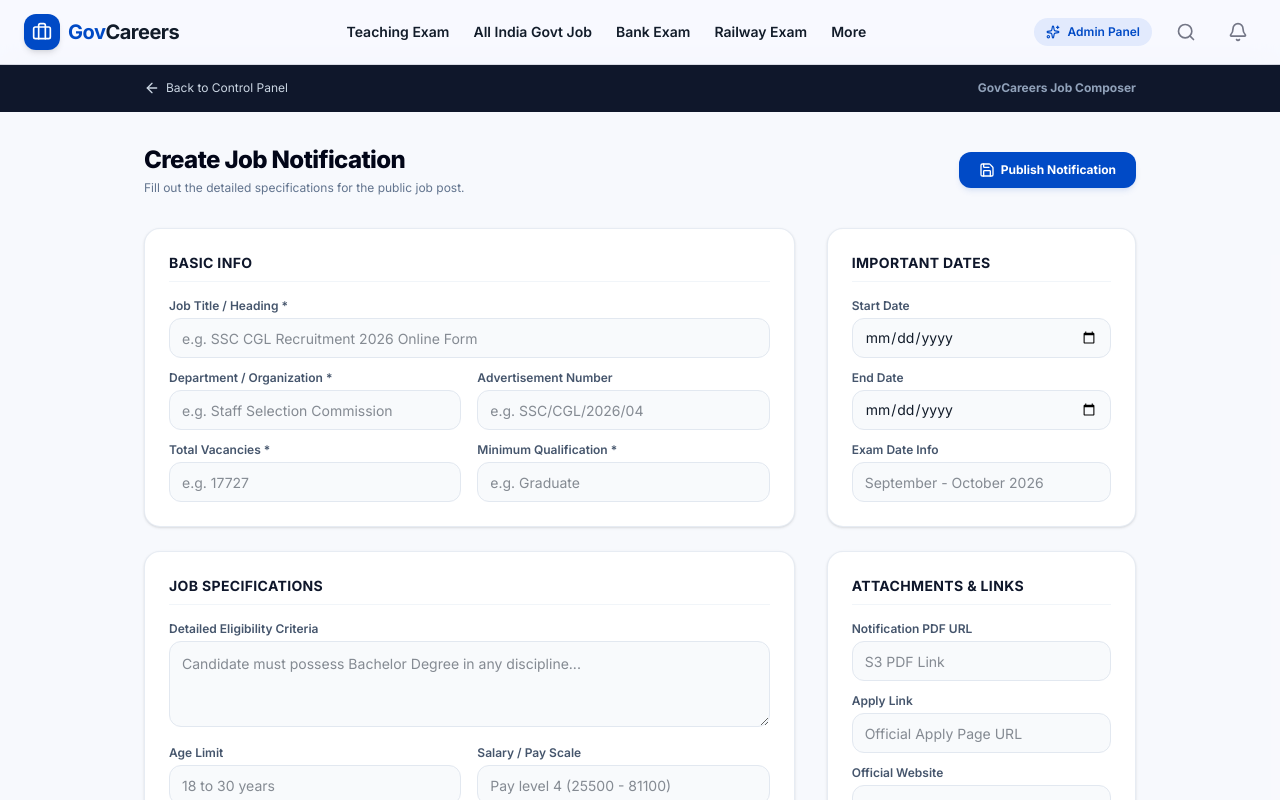
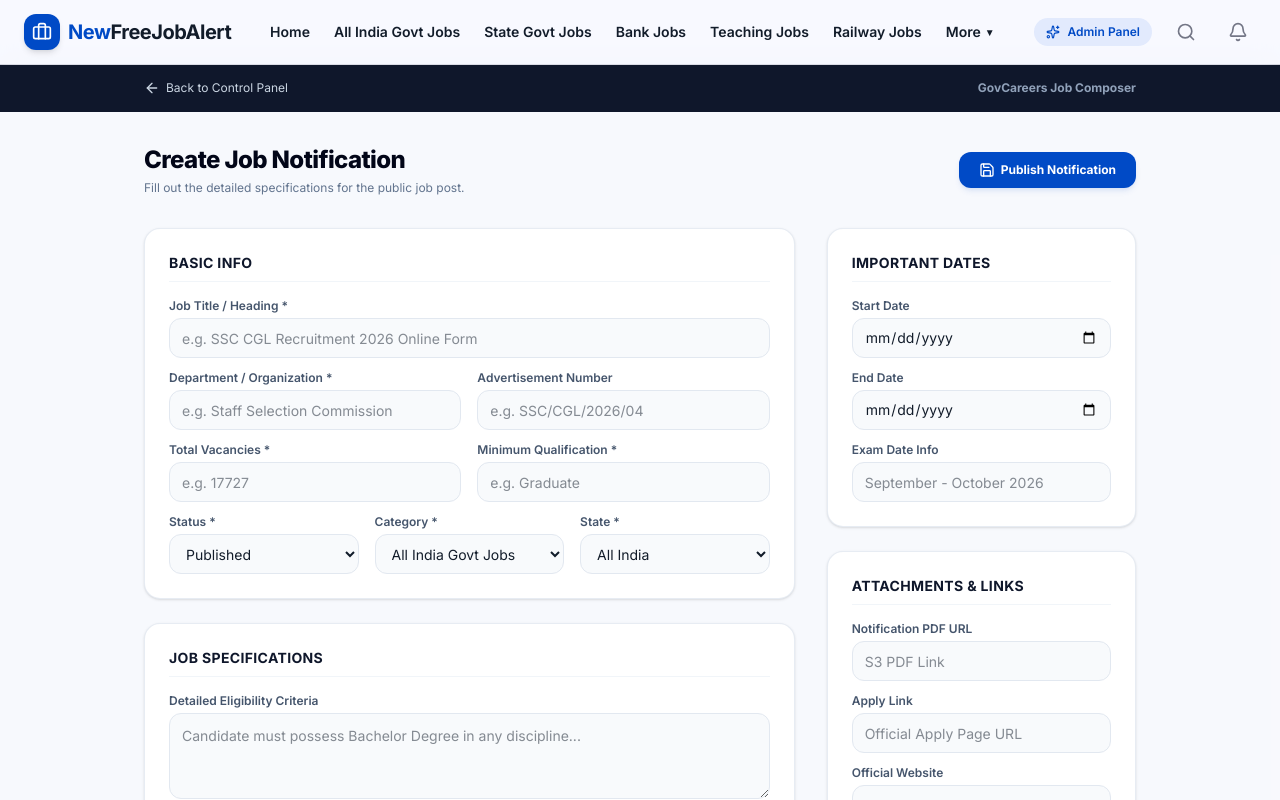
Before and after one commit to poonambheel786-oss/newfreejobalerts, a Next.js app: page /control-panel/jobs/new in a window 1280 px wide. Shown: the top 800 px of the page. Built offline with nearby package versions, Linux system fonts and the light colour scheme.

Commit message:
feat: brand updates to NewFreeJobAlert and added custom selectors for state and category

```diff
--- a/package.json
+++ b/package.json
@@ -34,5 +34,8 @@
     "supabase": "^2.109.1",
     "tailwindcss": "^4",
     "typescript": "^5"
+  },
+  "prisma": {
+    "seed": "npx tsx prisma/seed.ts"
   }
 }
--- /dev/null
+++ b/prisma/seed.mjs
@@ -0,0 +1,68 @@
+import { PrismaClient } from '../src/generated/prisma/client/index.js'
+import { Pool } from 'pg'
+import { PrismaPg } from '@prisma/adapter-pg'
+import dotenv from 'dotenv'
+
+dotenv.config()
+
+const pool = new Pool({ connectionString: process.env.DATABASE_URL })
+const adapter = new PrismaPg(pool)
+const prisma = new PrismaClient({ adapter })
+
+const statesList = [
+  "All India", "Andhra Pradesh", "Arunachal Pradesh", "Assam", "Bihar",
+  "Chhattisgarh", "Goa", "Gujarat", "Haryana", "Himachal Pradesh",
+  "Jharkhand", "Karnataka", "Kerala", "Madhya Pradesh", "Maharashtra",
+  "Manipur", "Meghalaya", "Mizoram", "Nagaland", "Odisha", "Punjab",
+  "Rajasthan", "Sikkim", "Tamil Nadu", "Telangana", "Tripura",
+  "Uttar Pradesh", "Uttarakhand", "West Bengal", "Andaman and Nicobar Islands",
+  "Chandigarh", "Dadra and Nagar Haveli and Daman and Diu", "Delhi (NCT)",
+  "Jammu and Kashmir", "Ladakh", "Lakshadweep", "Puducherry"
+]
+
+const categoriesList = [
+  "All India Govt Jobs", "State Govt Jobs", "Nursing Jobs", "Bank Jobs",
+  "Teaching Jobs", "Railway Jobs", "Engineering Jobs", "Police/Defence Jobs",
+  "Agriculture Jobs", "College Entrance Exams"
+]
+
+async function main() {
+  console.log('Seeding states...')
+  for (const name of statesList) {
+    const slug = name.toLowerCase().replace(/[^a-z0-9]+/g, '-')
+    await prisma.state.upsert({
+      where: { slug },
+      update: { name },
+      create: { name, slug }
+    })
+  }
+
+  console.log('Seeding categories...')
+  for (const name of categoriesList) {
+    const slug = name.toLowerCase().replace(/[^a-z0-9]+/g, '-')
+    await prisma.category.upsert({
+      where: { slug },
+      update: { name },
+      create: { name, slug }
+    })
+  }
+
+  // Create a default department
+  console.log('Seeding default department...')
+  await prisma.department.upsert({
+    where: { slug: 'general' },
+    update: { name: 'General Recruitment' },
+    create: { name: 'General Recruitment', slug: 'general' }
+  })
+
+  console.log('Database seeded successfully!')
+}
+
+main()
+  .catch((e) => {
+    console.error(e)
+    process.exit(1)
+  })
+  .finally(async () => {
+    await pool.end()
+  })
--- /dev/null
+++ b/prisma/seed.ts
@@ -0,0 +1,71 @@
+import { PrismaClient } from '../src/generated/prisma/client'
+import { Pool } from 'pg'
+import { PrismaPg } from '@prisma/adapter-pg'
+import dotenv from 'dotenv'
+
+dotenv.config()
+
+const pool = new Pool({
+  connectionString: process.env.DATABASE_URL,
+  ssl: { rejectUnauthorized: false }
+})
+const adapter = new PrismaPg(pool)
+const prisma = new PrismaClient({ adapter })
+
+const statesList = [
+  "All India", "Andhra Pradesh", "Arunachal Pradesh", "Assam", "Bihar",
+  "Chhattisgarh", "Goa", "Gujarat", "Haryana", "Himachal Pradesh",
+  "Jharkhand", "Karnataka", "Kerala", "Madhya Pradesh", "Maharashtra",
+  "Manipur", "Meghalaya", "Mizoram", "Nagaland", "Odisha", "Punjab",
+  "Rajasthan", "Sikkim", "Tamil Nadu", "Telangana", "Tripura",
+  "Uttar Pradesh", "Uttarakhand", "West Bengal", "Andaman and Nicobar Islands",
+  "Chandigarh", "Dadra and Nagar Haveli and Daman and Diu", "Delhi (NCT)",
+  "Jammu and Kashmir", "Ladakh", "Lakshadweep", "Puducherry"
+]
+
+const categoriesList = [
+  "All India Govt Jobs", "State Govt Jobs", "Nursing Jobs", "Bank Jobs",
+  "Teaching Jobs", "Railway Jobs", "Engineering Jobs", "Police/Defence Jobs",
+  "Agriculture Jobs", "College Entrance Exams"
+]
+
+async function main() {
+  console.log('Seeding states...')
+  for (const name of statesList) {
+    const slug = name.toLowerCase().replace(/[^a-z0-9]+/g, '-')
+    await prisma.state.upsert({
+      where: { slug },
+      update: { name },
+      create: { name, slug }
+    })
+  }
+
+  console.log('Seeding categories...')
+  for (const name of categoriesList) {
+    const slug = name.toLowerCase().replace(/[^a-z0-9]+/g, '-')
+    await prisma.category.upsert({
+      where: { slug },
+      update: { name },
+      create: { name, slug }
+    })
+  }
+
+  // Create a default department
+  console.log('Seeding default department...')
+  await prisma.department.upsert({
+    where: { slug: 'general' },
+    update: { name: 'General Recruitment' },
+    create: { name: 'General Recruitment', slug: 'general' }
+  })
+
+  console.log('Database seeded successfully!')
+}
+
+main()
+  .catch((e) => {
+    console.error(e)
+    process.exit(1)
+  })
+  .finally(async () => {
+    await pool.end()
+  })
--- a/src/app/control-panel/jobs/new/page.tsx
+++ b/src/app/control-panel/jobs/new/page.tsx
@@ -3,6 +3,23 @@
 import React, { useState } from "react";
 import Link from "next/link";
 import { ArrowLeft, Save, AlertCircle } from "lucide-react";
+
+const states = [
+  "All India", "Andhra Pradesh", "Arunachal Pradesh", "Assam", "Bihar",
+  "Chhattisgarh", "Goa", "Gujarat", "Haryana", "Himachal Pradesh",
+  "Jharkhand", "Karnataka", "Kerala", "Madhya Pradesh", "Maharashtra",
+  "Manipur", "Meghalaya", "Mizoram", "Nagaland", "Odisha", "Punjab",
+  "Rajasthan", "Sikkim", "Tamil Nadu", "Telangana", "Tripura",
+  "Uttar Pradesh", "Uttarakhand", "West Bengal", "Andaman and Nicobar Islands",
+  "Chandigarh", "Dadra and Nagar Haveli and Daman and Diu", "Delhi (NCT)",
+  "Jammu and Kashmir", "Ladakh", "Lakshadweep", "Puducherry"
+];
+
+const categories = [
+  "All India Govt Jobs", "State Govt Jobs", "Nursing Jobs", "Bank Jobs",
+  "Teaching Jobs", "Railway Jobs", "Engineering Jobs", "Police/Defence Jobs",
+  "Agriculture Jobs", "College Entrance Exams"
+];
 
 export default function CreateJobPage() {
   const [formData, setFormData] = useState({
@@ -24,12 +41,15 @@ export default function CreateJobPage() {
     pdfUrl: "",
     officialWebsite: "",
     applyLink: "",
+    status: "Published",
+    state: "All India",
+    category: "All India Govt Jobs"
   });
 
   const [loading, setLoading] = useState(false);
   const [success, setSuccess] = useState(false);
 
-  const handleChange = (e: React.ChangeEvent<HTMLInputElement | HTMLTextAreaElement>) => {
+  const handleChange = (e: React.ChangeEvent<HTMLInputElement | HTMLTextAreaElement | HTMLSelectElement>) => {
     setFormData({
       ...formData,
       [e.target.name]: e.target.value
@@ -155,6 +175,47 @@ export default function CreateJobPage() {
                         placeholder="e.g. Graduate"
                         className="w-full h-10 px-3 bg-slate-50 border border-slate-200 rounded-lg text-sm focus:bg-white focus:border-primary focus:outline-none transition-all"
                       />
+                    </div>
+                  </div>
+
+                  <div className="grid grid-cols-1 sm:grid-cols-3 gap-4">
+                    <div>
+                      <label className="block text-xs font-semibold text-slate-600 mb-1">Status *</label>
+                      <select
+                        name="status"
+                        value={formData.status}
+                        onChange={handleChange}
+                        className="w-full h-10 px-3 bg-slate-50 border border-slate-200 rounded-lg text-sm focus:bg-white focus:border-primary focus:outline-none transition-all"
+                      >
+                        <option value="Published">Published</option>
+                        <option value="Draft">Draft</option>
+                      </select>
+                    </div>
+                    <div>
+                      <label className="block text-xs font-semibold text-slate-600 mb-1">Category *</label>
+                      <select
+                        name="category"
+                        value={formData.category}
+                        onChange={handleChange}
+                        className="w-full h-10 px-3 bg-slate-50 border border-slate-200 rounded-lg text-sm focus:bg-white focus:border-primary focus:outline-none transition-all"
+                      >
+                        {categories.map((c) => (
+                          <option key={c} value={c}>{c}</option>
+                        ))}
+                      </select>
+                    </div>
+                    <div>
+                      <label className="block text-xs font-semibold text-slate-600 mb-1">State *</label>
+                      <select
+                        name="state"
+                        value={formData.state}
+                        onChange={handleChange}
+                        className="w-full h-10 px-3 bg-slate-50 border border-slate-200 rounded-lg text-sm focus:bg-white focus:border-primary focus:outline-none transition-all"
+                      >
+                        {states.map((s) => (
+                          <option key={s} value={s}>{s}</option>
+                        ))}
+                      </select>
                     </div>
                   </div>
                 </div>
--- a/src/app/layout.tsx
+++ b/src/app/layout.tsx
@@ -34,19 +34,28 @@ export default function RootLayout({
                   <div className="flex h-9 w-9 items-center justify-center rounded-lg bg-primary text-white shadow-md">
                     <Briefcase className="h-5 w-5" />
                   </div>
-                  <span>Gov<span className="text-on-background">Careers</span></span>
+                  <span>New<span className="text-on-background">FreeJobAlert</span></span>
                 </Link>
               </div>
 
               {/* Horizontal Category Navigation */}
               <div className="hidden lg:flex items-center gap-6">
-                <Link className="text-on-surface hover:text-primary font-semibold text-sm transition-colors" href="/jobs?category=teaching">Teaching Exam</Link>
-                <Link className="text-on-surface hover:text-primary font-semibold text-sm transition-colors" href="/jobs?category=all-india">All India Govt Job</Link>
-                <Link className="text-on-surface hover:text-primary font-semibold text-sm transition-colors" href="/jobs?category=bank">Bank Exam</Link>
-                <Link className="text-on-surface hover:text-primary font-semibold text-sm transition-colors" href="/jobs?category=railway">Railway Exam</Link>
-                <div className="relative group cursor-pointer">
-                  <div className="flex items-center gap-1 text-on-surface hover:text-primary font-semibold text-sm transition-colors">
-                    More
+                <Link className="text-on-surface hover:text-primary font-semibold text-sm transition-colors" href="/">Home</Link>
+                <Link className="text-on-surface hover:text-primary font-semibold text-sm transition-colors" href="/jobs?category=all-india-govt-jobs">All India Govt Jobs</Link>
+                <Link className="text-on-surface hover:text-primary font-semibold text-sm transition-colors" href="/jobs?category=state-govt-jobs">State Govt Jobs</Link>
+                <Link className="text-on-surface hover:text-primary font-semibold text-sm transition-colors" href="/jobs?category=bank-jobs">Bank Jobs</Link>
+                <Link className="text-on-surface hover:text-primary font-semibold text-sm transition-colors" href="/jobs?category=teaching-jobs">Teaching Jobs</Link>
+                <Link className="text-on-surface hover:text-primary font-semibold text-sm transition-colors" href="/jobs?category=railway-jobs">Railway Jobs</Link>
+                <div className="relative group py-2">
+                  <div className="flex items-center gap-1 text-on-surface hover:text-primary font-semibold text-sm transition-colors cursor-pointer">
+                    More <span className="text-[10px]">▼</span>
+                  </div>
+                  <div className="absolute left-0 top-full w-52 rounded-lg shadow-xl bg-white border border-slate-100 opacity-0 invisible group-hover:opacity-100 group-hover:visible transition-all duration-200 z-50 divide-y divide-slate-100 py-1">
+                    <Link className="block px-4 py-2.5 text-xs font-semibold text-slate-700 hover:bg-slate-50 hover:text-primary transition-colors" href="/jobs?category=nursing-jobs">Nursing Jobs</Link>
+                    <Link className="block px-4 py-2.5 text-xs font-semibold text-slate-700 hover:bg-slate-50 hover:text-primary transition-colors" href="/jobs?category=engineering-jobs">Engineering Jobs</Link>
+                    <Link className="block px-4 py-2.5 text-xs font-semibold text-slate-700 hover:bg-slate-50 hover:text-primary transition-colors" href="/jobs?category=police-defence-jobs">Police/Defence Jobs</Link>
+                    <Link className="block px-4 py-2.5 text-xs font-semibold text-slate-700 hover:bg-slate-50 hover:text-primary transition-colors" href="/jobs?category=agriculture-jobs">Agriculture Jobs</Link>
+                    <Link className="block px-4 py-2.5 text-xs font-semibold text-slate-700 hover:bg-slate-50 hover:text-primary transition-colors" href="/jobs?category=college-entrance-exams">College Entrance Exams</Link>
                   </div>
                 </div>
               </div>
@@ -77,7 +86,7 @@ export default function RootLayout({
           {/* Footer */}
           <footer className="w-full bg-surface-container-lowest border-t border-outline-variant/30 mt-auto">
             <div className="max-w-[1280px] mx-auto px-6 py-4 text-center">
-              <p className="text-xs text-on-surface-variant opacity-70">&copy; {new Date().getFullYear()} GovCareers. All rights reserved.</p>
+              <p className="text-xs text-on-surface-variant opacity-70">&copy; {new Date().getFullYear()} NewFreeJobAlert. All rights reserved.</p>
             </div>
           </footer>
         </Providers>
```
Also changed, not shown: src/lib/db.ts (+8 -2 lines).
